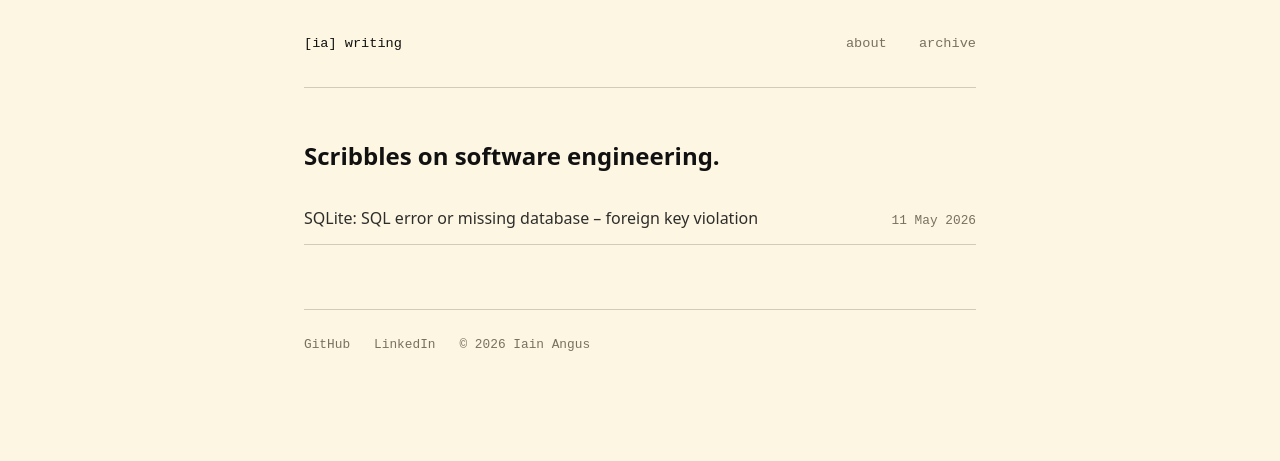
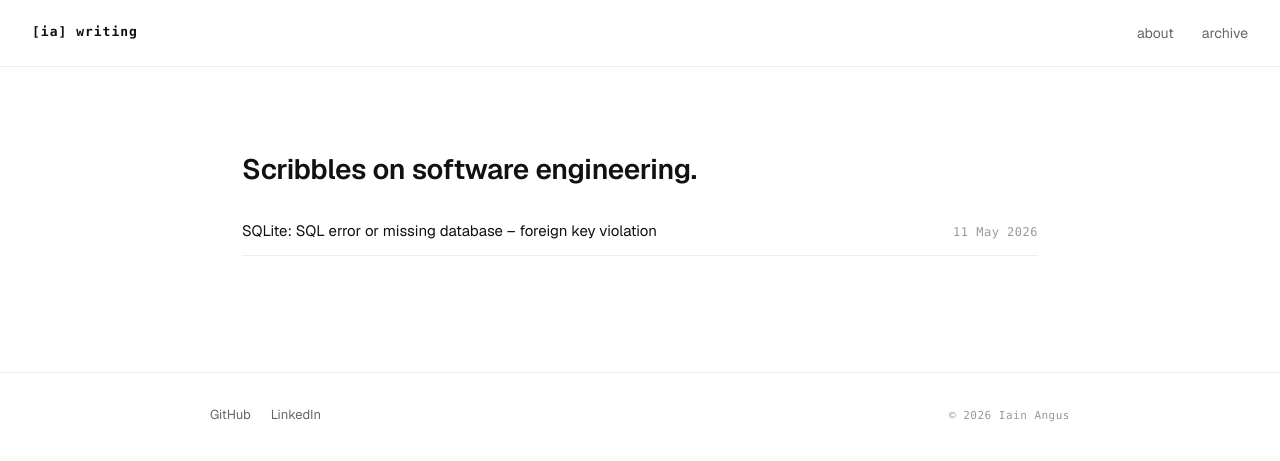
Before and after one commit to sixfortyfour/blog, a Jekyll site: the page built from index.html, in a window 1280 px wide. Shown: the top 461 px of the page. Built offline with Jekyll 4.4.1, drawn with Linux system fonts in a browser that asks for light colours.

Commit message:
Restyle blog to match whoami.sixfortyfour.com aesthetic
Switch from warm paper palette to clean white/neutral scheme, load Geist
font, make nav sticky, widen layout to 860px, and update tags to filled pills.

Co-Authored-By: Claude Sonnet 4.6 <noreply@anthropic.com>

```diff
--- a/_layouts/default.html
+++ b/_layouts/default.html
@@ -4,6 +4,9 @@
   <meta charset="UTF-8" />
   <meta name="viewport" content="width=device-width, initial-scale=1.0" />
   <title>{{ page.title }} | Writing</title>
+  <link rel="preconnect" href="https://fonts.googleapis.com" />
+  <link rel="preconnect" href="https://fonts.gstatic.com" crossorigin />
+  <link href="https://fonts.googleapis.com/css2?family=Geist:wght@400;500;600&display=swap" rel="stylesheet" />
   <link rel="stylesheet" href="/assets/css/main.css" />
   {% seo %}
 </head>
@@ -19,9 +22,13 @@
     {{ content }}
   </main>
   <footer>
-    <a href="https://github.com/sixfortyfour">GitHub</a>
-    <a href="https://linkedin.com/in/irangus">LinkedIn</a>
-    <span>© {{ site.time | date: "%Y" }} Iain Angus</span>
+    <div class="footer-inner">
+      <div class="footer-links">
+        <a href="https://github.com/sixfortyfour">GitHub</a>
+        <a href="https://linkedin.com/in/irangus">LinkedIn</a>
+      </div>
+      <span class="footer-copy">© {{ site.time | date: "%Y" }} Iain Angus</span>
+    </div>
   </footer>
 </body>
 </html>
--- a/assets/css/main.css
+++ b/assets/css/main.css
@@ -1,12 +1,13 @@
 :root {
-  --bg: #fdf6e3;
-  --surface: #eee8d5;
-  --border: #d3cbb8;
-  --text: #2d2d2a;
-  --muted: #7a7060;
-  --accent: #111;
-  --font-mono: 'JetBrains Mono', 'Fira Mono', monospace;
-  --font-sans: system-ui, -apple-system, sans-serif;
+  --bg: #ffffff;
+  --text: #111111;
+  --muted: #666666;
+  --subtle: #999999;
+  --border: #eeeeee;
+  --tag-bg: #f4f4f4;
+  --tag-text: #333333;
+  --font-mono: 'SFMono-Regular', Consolas, 'Liberation Mono', Menlo, 'Courier New', monospace;
+  --font-sans: 'Geist', -apple-system, BlinkMacSystemFont, 'Segoe UI', Roboto, Helvetica, Arial, sans-serif;
 }
 
 *, *::before, *::after { box-sizing: border-box; margin: 0; padding: 0; }
@@ -16,38 +17,63 @@ body {
   color: var(--text);
   font-family: var(--font-sans);
   font-size: 16px;
-  line-height: 1.7;
-  max-width: 720px;
-  margin: 0 auto;
-  padding: 2rem 1.5rem;
+  line-height: 1.6;
+  -webkit-font-smoothing: antialiased;
 }
 
 header {
   display: flex;
   justify-content: space-between;
   align-items: center;
-  padding-bottom: 2rem;
+  padding: 20px 32px;
   border-bottom: 1px solid var(--border);
-  margin-bottom: 3rem;
-  font-family: var(--font-mono);
-  font-size: 0.85rem;
+  position: sticky;
+  top: 0;
+  background: var(--bg);
+  z-index: 100;
 }
 
-header a { color: var(--accent); text-decoration: none; }
-nav a { margin-left: 1.5rem; color: var(--muted); }
-nav a:hover { color: var(--accent); }
+header > a {
+  font-family: var(--font-mono);
+  font-size: 13px;
+  font-weight: 700;
+  letter-spacing: 1px;
+  color: var(--text);
+  text-decoration: none;
+}
 
-h1, h2, h3 { color: var(--accent); font-weight: 600; margin: 2rem 0 1rem; }
-h1 { font-size: 1.5rem; }
-h2 { font-size: 1.2rem; }
+nav a {
+  font-size: 14px;
+  color: var(--muted);
+  text-decoration: none;
+  margin-left: 24px;
+  transition: color 0.15s;
+}
 
-a { color: var(--text); }
-a:hover { color: var(--accent); }
+nav a:hover { color: var(--text); }
+
+main {
+  max-width: 860px;
+  margin: 0 auto;
+  padding: 48px 32px 96px;
+}
+
+h1, h2, h3 {
+  color: var(--text);
+  font-weight: 600;
+  margin: 2rem 0 1rem;
+  letter-spacing: -0.3px;
+}
+
+h1 { font-size: 1.75rem; }
+h2 { font-size: 1.3rem; }
+
+a { color: inherit; text-decoration: none; }
 
 code, pre {
   font-family: var(--font-mono);
   font-size: 0.875rem;
-  background: var(--surface);
+  background: var(--tag-bg);
   border: 1px solid var(--border);
 }
 
@@ -64,8 +90,11 @@ pre code { background: none; border: none; padding: 0; }
 
 p { margin-bottom: 1.25rem; }
 
-/* Post list (index page) */
-.post-list { list-style: none; }
+ul, ol { padding-left: 1.5rem; margin-bottom: 1.25rem; }
+li { margin-bottom: 0.25rem; }
+
+/* Post list */
+.post-list { list-style: none; padding-left: 0; }
 .post-list li {
   display: flex;
   justify-content: space-between;
@@ -74,39 +103,79 @@ p { margin-bottom: 1.25rem; }
   border-bottom: 1px solid var(--border);
   gap: 1rem;
 }
-.post-list a { text-decoration: none; color: var(--text); }
-.post-list a:hover { color: var(--accent); }
+
+.post-list a { font-size: 15px; color: var(--text); transition: color 0.15s; }
+.post-list a:hover { color: var(--muted); }
+
 .post-list .date {
   font-family: var(--font-mono);
-  font-size: 0.8rem;
-  color: var(--muted);
+  font-size: 12px;
+  color: var(--subtle);
   white-space: nowrap;
+  letter-spacing: 0.5px;
 }
 
 /* Post */
-.post-header { margin-bottom: 2.5rem; padding-bottom: 1.5rem; border-bottom: 1px solid var(--border); }
-.post-date { font-family: var(--font-mono); font-size: 0.8rem; color: var(--muted); }
+.post-header {
+  margin-bottom: 2.5rem;
+  padding-bottom: 1.5rem;
+  border-bottom: 1px solid var(--border);
+}
+
+.post-date {
+  font-family: var(--font-mono);
+  font-size: 12px;
+  color: var(--subtle);
+  letter-spacing: 0.5px;
+}
+
 .post-tags { margin-top: 0.75rem; }
+
 .tag {
   display: inline-block;
   font-family: var(--font-mono);
-  font-size: 0.75rem;
-  color: var(--muted);
-  border: 1px solid var(--border);
-  padding: 0.1em 0.5em;
-  border-radius: 2px;
+  font-size: 11px;
+  background: var(--tag-bg);
+  color: var(--tag-text);
+  padding: 3px 9px;
+  border-radius: 3px;
   margin-right: 0.4rem;
+  letter-spacing: 0.3px;
 }
 
 footer {
-  margin-top: 4rem;
-  padding-top: 1.5rem;
   border-top: 1px solid var(--border);
+  padding: 32px;
+}
+
+.footer-inner {
+  max-width: 860px;
+  margin: 0 auto;
+  display: flex;
+  align-items: center;
+  justify-content: space-between;
+}
+
+.footer-links { display: flex; gap: 20px; }
+
+.footer-links a {
+  font-size: 13px;
+  color: var(--muted);
+  transition: color 0.15s;
+}
+
+.footer-links a:hover { color: var(--text); }
+
+.footer-copy {
   font-family: var(--font-mono);
-  font-size: 0.8rem;
-  color: var(--muted);
-  display: flex;
-  gap: 1.5rem;
+  font-size: 11px;
+  color: var(--subtle);
+  letter-spacing: 0.5px;
 }
-footer a { color: var(--muted); text-decoration: none; }
-footer a:hover { color: var(--accent); }
+
+@media (max-width: 640px) {
+  header { padding: 16px 20px; }
+  main { padding: 32px 20px 64px; }
+  footer { padding: 24px 20px; }
+  .footer-inner { flex-direction: column; gap: 12px; align-items: flex-start; }
+}
```
